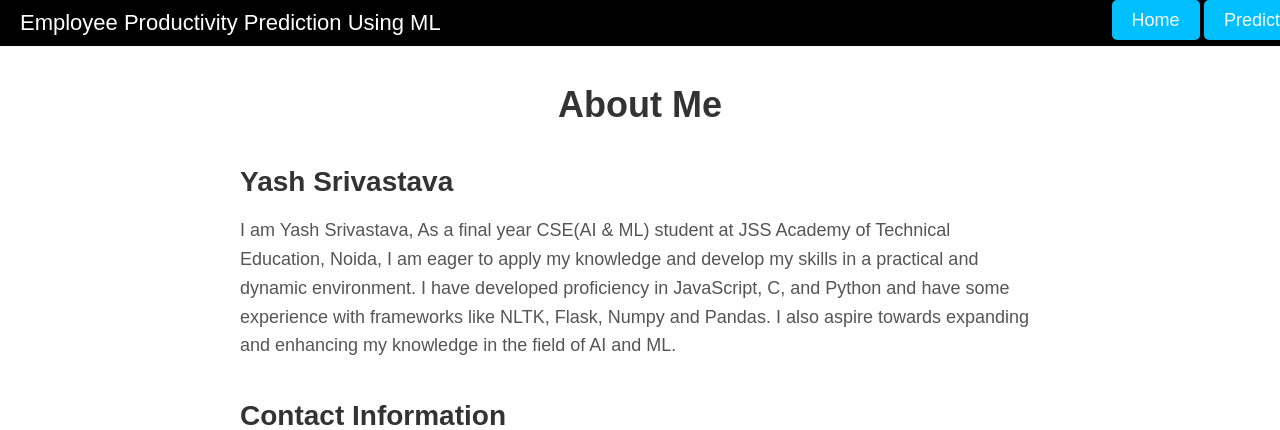
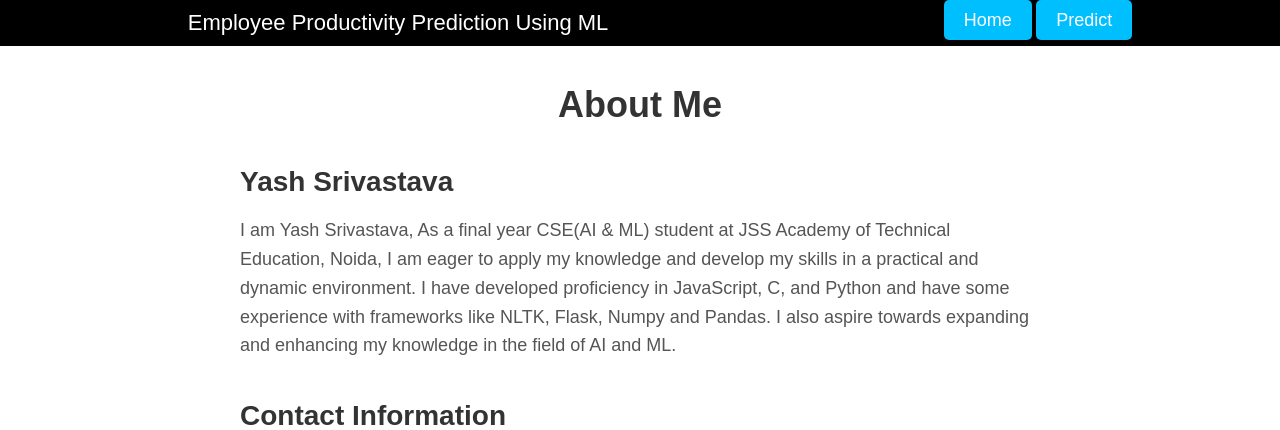
Before and after one commit to gwynbleidd14/Employee-Performance-Prediction, a Flask app: page /about in a window 1280 px wide. Shown: the top 430 px of the page. Run offline with Flask 3, Linux system fonts and the light colour scheme; parts of the project's set-up code (start-up, migrations or seed data) failed here and were passed over.

Commit message:
css changes

```diff
--- a/Flask/templates/about.html
+++ b/Flask/templates/about.html
@@ -14,7 +14,7 @@
 
       nav {
         display: flex;
-        justify-content: space-between;
+        justify-content: space-around;
         background-color: black;
         padding: 10px 20px;
         position: fixed;
--- a/Flask/templates/home.html
+++ b/Flask/templates/home.html
@@ -16,7 +16,7 @@
       /* Navigation Bar */
       nav {
         display: flex;
-        justify-content: space-between;
+        justify-content: space-around;
         background-color: black;
         padding: 10px 20px;
         position: fixed;
--- a/Flask/templates/predict.html
+++ b/Flask/templates/predict.html
@@ -16,7 +16,7 @@
       /* Navigation Bar */
       nav {
         display: flex;
-        justify-content: space-between;
+        justify-content: space-around;
         background-color: black;
         padding: 10px 20px;
         position: fixed;
@@ -41,7 +41,7 @@
 
       /* Background and Form Styling */
       .prediction-container {
-        background-image: url("predict.png"); /* Replace with the path to your image */
+        background-image: url("https://iotcdn.oss-ap-southeast-1.aliyuncs.com/2018-10/IELTS-Prediction.jpg"); /* Replace with the path to your image */
         height: 100vh;
         background-size: cover;
         background-position: center;
--- a/Flask/templates/submit.html
+++ b/Flask/templates/submit.html
@@ -14,7 +14,7 @@
 
       nav {
         display: flex;
-        justify-content: space-between;
+        justify-content: space-around;
         background-color: black;
         padding: 10px 20px;
         position: fixed;
```
